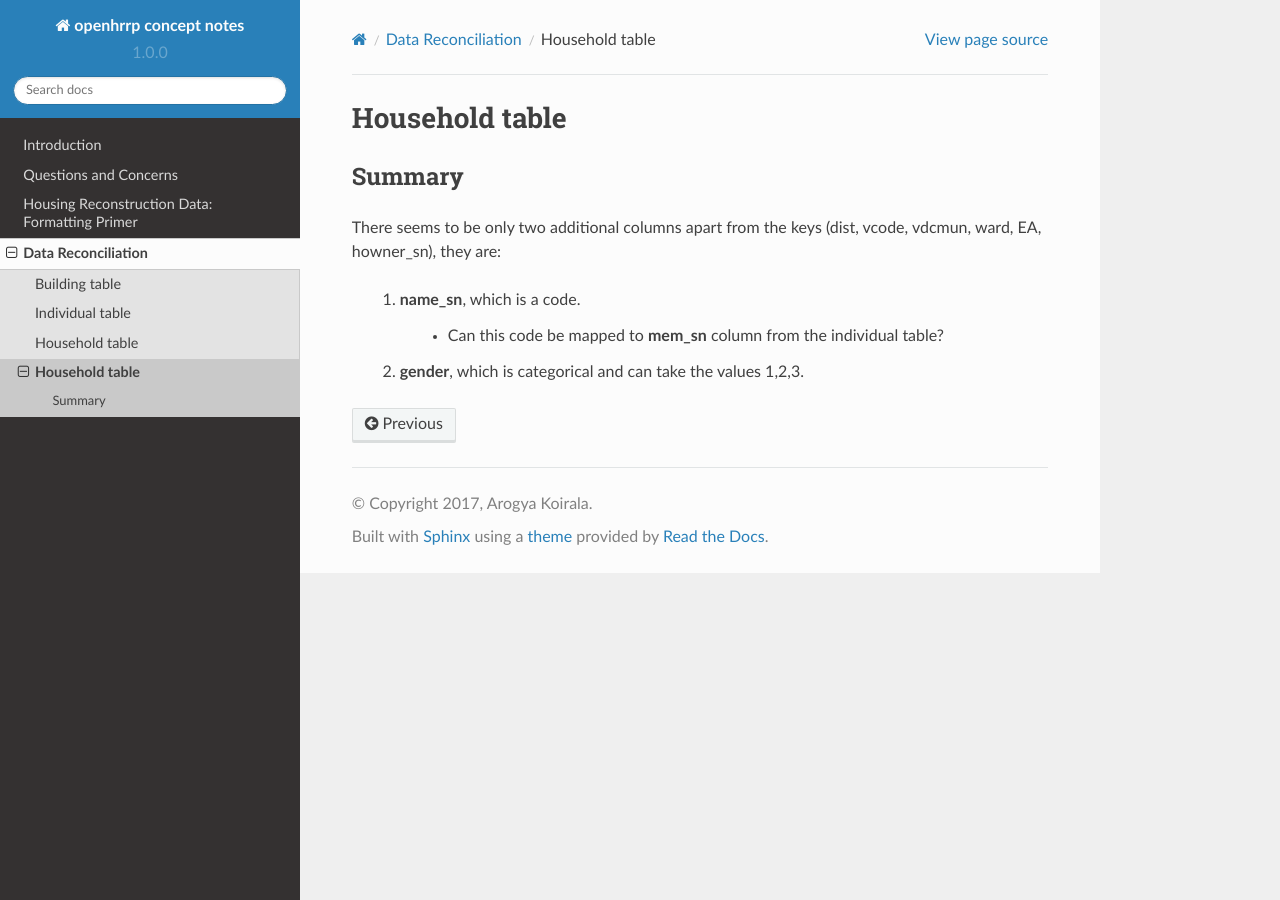
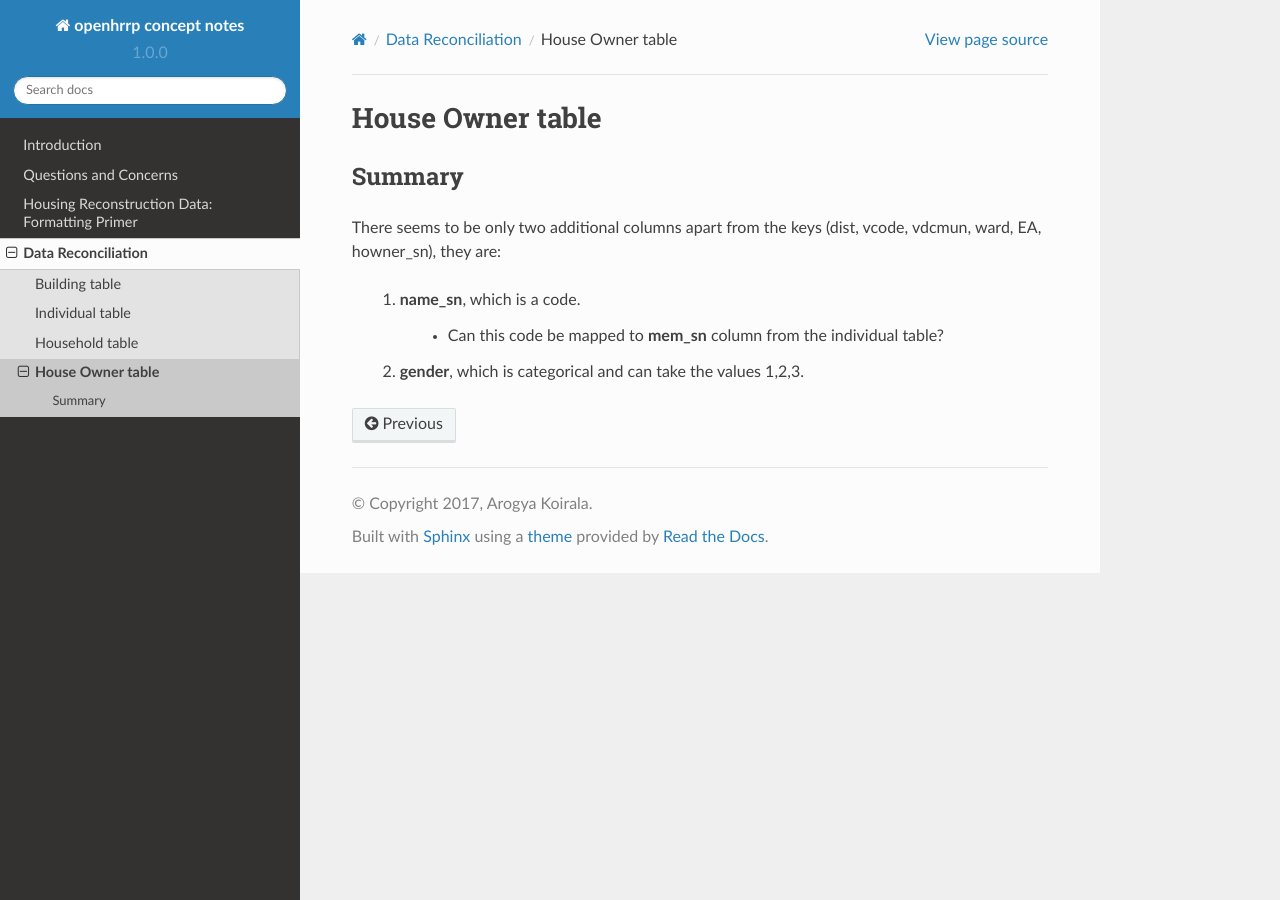
Before and after one commit to arkoblog/openhrrp-docs, a Sphinx documentation site: the page built from docs/data_recon_house_owner.rst, in a window 1280 px wide. Built offline with Sphinx 7.4.7 and the Read the Docs theme 2.0.0, drawn with Linux system fonts in a browser that asks for light colours.

Commit message:
updated houseowner

```diff
--- a/docs/data_recon_house_owner.rst
+++ b/docs/data_recon_house_owner.rst
@@ -1,5 +1,5 @@
-Household table
-===============
+House Owner table
+=================
 
 Summary
 -------
```
